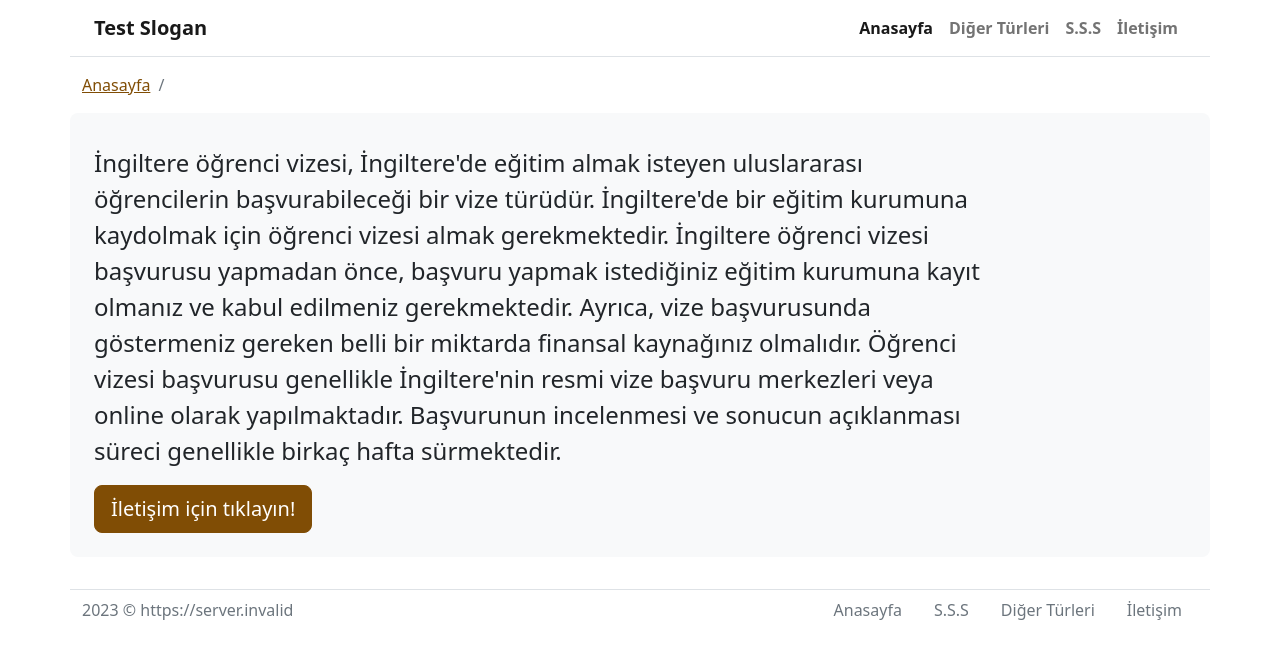
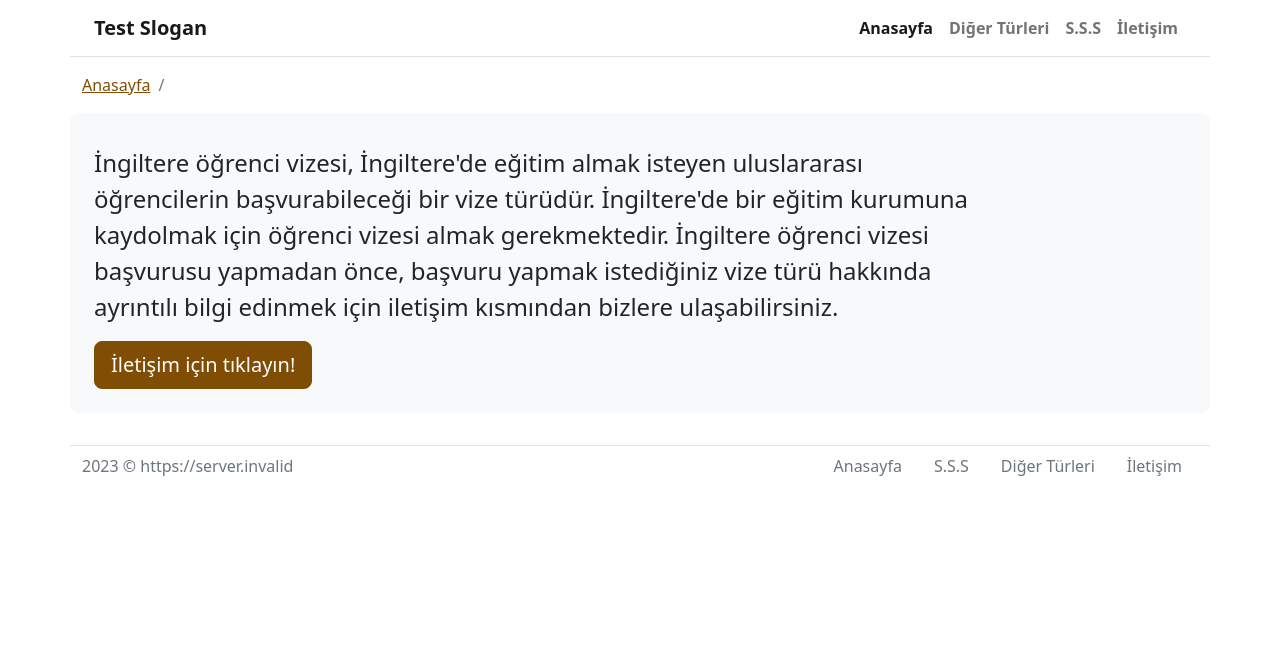
Before and after one commit to csslegal/test, a Next.js app: page / in a window 1280 px wide. Shown: the top 658 px of the page. Built offline with nearby package versions, Linux system fonts and the light colour scheme; no server answers.

Commit message:
Kısa açıklama düzenlemesi

```diff
--- a/pages/index.js
+++ b/pages/index.js
@@ -11,7 +11,7 @@ const token = process.env.NEXT_PUBLIC_WEB_API_TOKEN;
 const siteWebApiId = process.env.NEXT_PUBLIC_WEB_API_ID;
 
 const description =
-  "İngiltere öğrenci vizesi, İngiltere'de eğitim almak isteyen uluslararası öğrencilerin başvurabileceği bir vize türüdür. İngiltere'de bir eğitim kurumuna kaydolmak için öğrenci vizesi almak gerekmektedir. İngiltere öğrenci vizesi başvurusu yapmadan önce, başvuru yapmak istediğiniz eğitim kurumuna kayıt olmanız ve kabul edilmeniz gerekmektedir. Ayrıca, vize başvurusunda göstermeniz gereken belli bir miktarda finansal kaynağınız olmalıdır. Öğrenci vizesi başvurusu genellikle İngiltere'nin resmi vize başvuru merkezleri veya online olarak yapılmaktadır. Başvurunun incelenmesi ve sonucun açıklanması süreci genellikle birkaç hafta sürmektedir.";
+  "İngiltere öğrenci vizesi, İngiltere'de eğitim almak isteyen uluslararası öğrencilerin başvurabileceği bir vize türüdür. İngiltere'de bir eğitim kurumuna kaydolmak için öğrenci vizesi almak gerekmektedir. İngiltere öğrenci vizesi başvurusu yapmadan önce, başvuru yapmak istediğiniz vize türü hakkında ayrıntılı bilgi edinmek için iletişim kısmından bizlere ulaşabilirsiniz.";
 
 const dbTable = "articles";
 const pathUrl = "ingiltere-vizesi";
--- a/pages/vize/diger/index.js
+++ b/pages/vize/diger/index.js
@@ -11,7 +11,7 @@ const token = process.env.NEXT_PUBLIC_WEB_API_TOKEN;
 const siteWebApiId = process.env.NEXT_PUBLIC_WEB_API_ID;
 
 const pageTitle = "Diğer Türler";
-const description = "İngiltere'de yaşamak, İngiltere'de çalışmak veya İngiltere'yi ziyaret etmek isteyen kişilerin farklı vize türleri mevcuttur.Bu vize türlerinin her biri farklı başvuru süreçlerine ve şartlara tabidir. Vize başvurusunda bulunmadan önce, başvuru yapmak istediğiniz vize türü hakkında ayrıntılı bilgi edinmek için iletişim kısmından bizlere ulaşabilirsiniz.";
+const description = "İngiltere'de yaşamak, İngiltere'de çalışmak veya İngiltere'yi ziyaret etmek isteyen kişilerin farklı vize türleri mevcuttur. Bu vize türlerinin her biri farklı başvuru süreçlerine ve şartlara tabidir. Vize başvurusunda bulunmadan önce, başvuru yapmak istediğiniz vize türü hakkında ayrıntılı bilgi edinmek için iletişim kısmından bizlere ulaşabilirsiniz.";
 
 const dbTable = "others";
 const pathUrl = "diger";
--- a/pages/vize/sss/index.js
+++ b/pages/vize/sss/index.js
@@ -11,7 +11,7 @@ const token = process.env.NEXT_PUBLIC_WEB_API_TOKEN;
 const siteWebApiId = process.env.NEXT_PUBLIC_WEB_API_ID;
 
 const pageTitle = "Sıkça Sorulan Sorular";
-const description ="İngiltere öğrenci vizesi hakkında sıkça sorulan sorular ve yanıtları bulabilirsiniz. Daha fazla bilgi için iletişim kısmından bizlere ulaşabilirsiniz.";
+const description ="İngiltere öğrenci vizesi hakkında sıkça sorulan sorular ve yanıtlarını bulabilirsiniz. Daha fazla bilgi için iletişim kısmından bizlere ulaşabilirsiniz.";
 
 const dbTable = "questions";
 const pathUrl = "sss";
```
